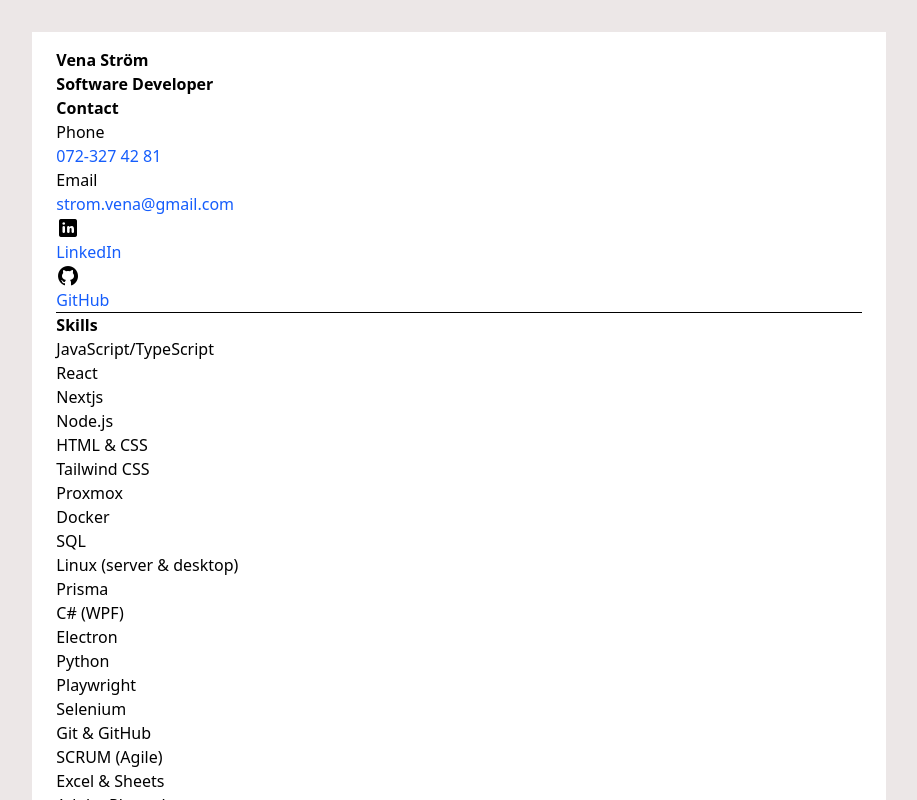
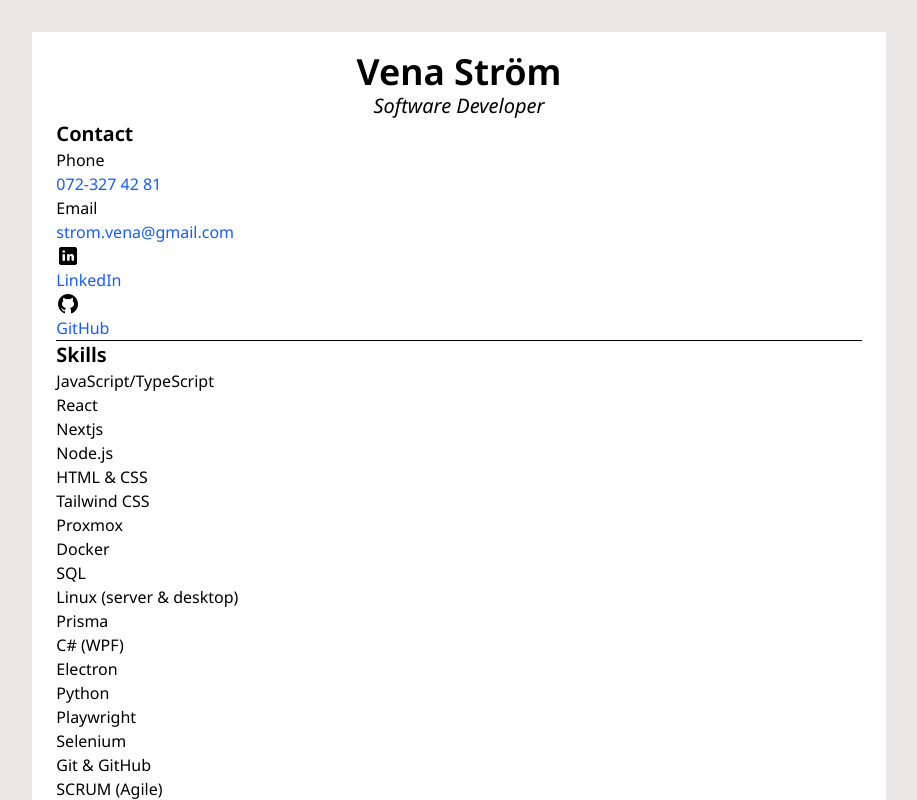
Before and after one commit to VenaStrom/VenaStrom.github.io, a React (Vite) app: page / in a window 1280 px wide. Shown: the top 800 px of the page, without its empty margins (181-1098 px from the left). Built offline with nearby package versions, Linux system fonts and the light colour scheme.

Commit message:
add more style

```diff
--- a/src/app.tsx
+++ b/src/app.tsx
@@ -10,9 +10,14 @@ declare const __BUILD_DATE__: string;
 
 export default function App() {
   return (<>
-    <main className="bg-white w-8/12 px-6 py-4 m-8 mb-20">
-      <h1>{info.fullName}</h1>
-      <h2>{info.title}</h2>
+    <main className="bg-white w-8/12 px-6 py-5 m-8 mb-20">
+      <header className="flex flex-col items-center">
+        <h1 className="text-4xl">
+          {info.fullName}
+        </h1>
+
+        <h2 className="italic">{info.title}</h2>
+      </header>
 
       <Contact />
 
--- a/src/global.tw.css
+++ b/src/global.tw.css
@@ -1,15 +1,35 @@
 @import "tailwindcss";
 
 @theme {
-  --color-beige: #ECE7E7;
+  --color-beige: #ece7e7;
 }
 
 @layer base {
+  * {
+    font-family: "Noto Sans", sans-serif;
+  }
+
   a {
     @apply text-blue-600 hover:underline;
   }
 
-  h1, h2, h3, h4, h5, h6 {
-    @apply font-bold;
+  h1,
+  h2,
+  h3,
+  h4,
+  h5,
+  h6 {
+    @apply font-[650] text-lg;
+  }
+  h1,
+  h2,
+  h3 {
+    @apply text-xl;
+  }
+  h2 {
+    @apply font-normal;
+  }
+  h4 {
+    @apply font-[600];
   }
 }
--- a/src/index.html
+++ b/src/index.html
@@ -12,6 +12,11 @@
 
   <!-- Main style -->
   <link rel="stylesheet" href="./global.tw.css">
+
+  <!-- Fonts -->
+  <link rel="preconnect" href="https://fonts.googleapis.com">
+  <link rel="preconnect" href="https://fonts.gstatic.com" crossorigin>
+  <link href="https://fonts.googleapis.com/css2?family=Noto+Sans:ital,wght@0,100..900;1,100..900&display=swap" rel="stylesheet">
 </head>
 
 <body id="root" class="bg-beige w-full flex flex-col items-center">
```
